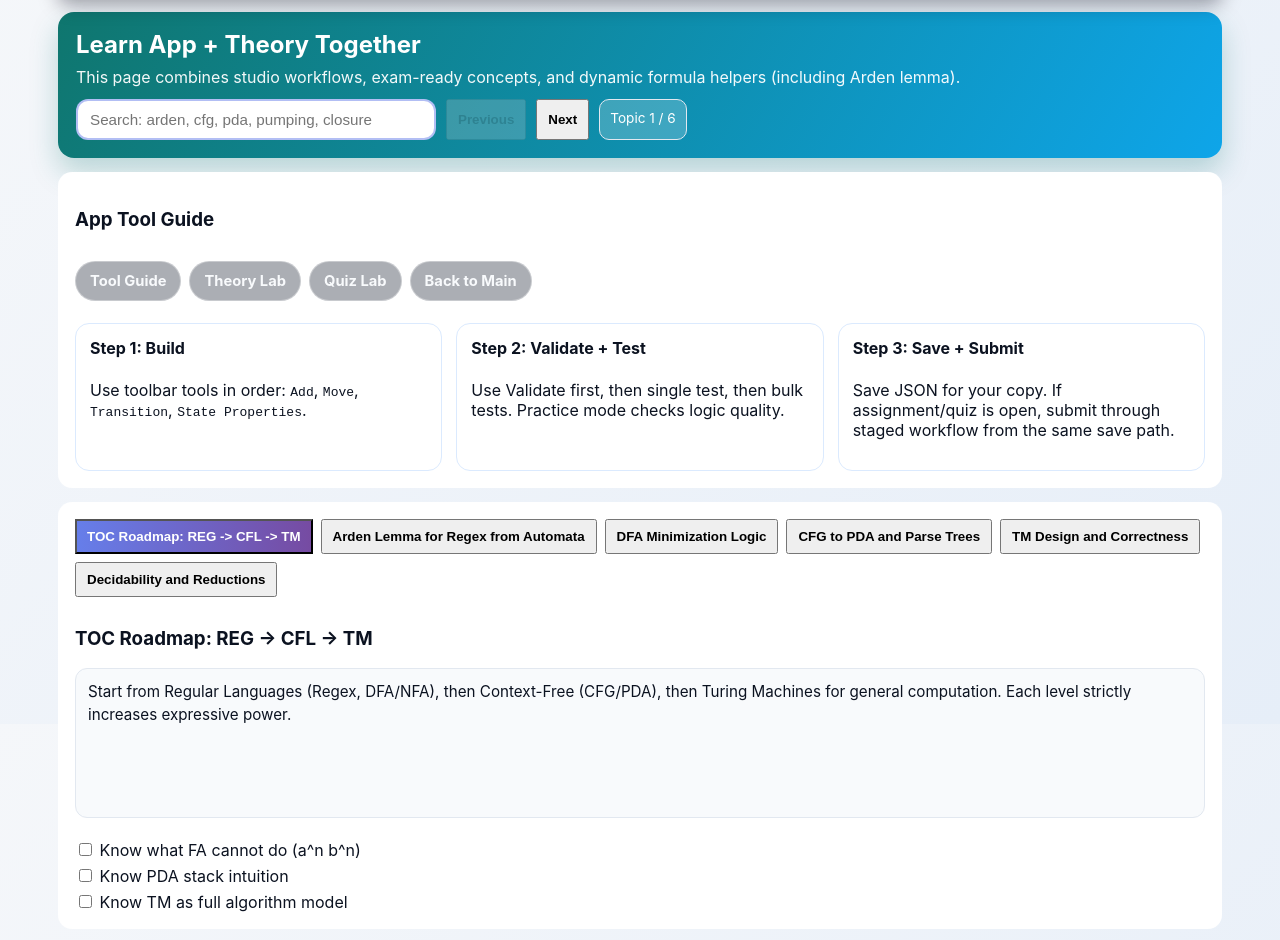
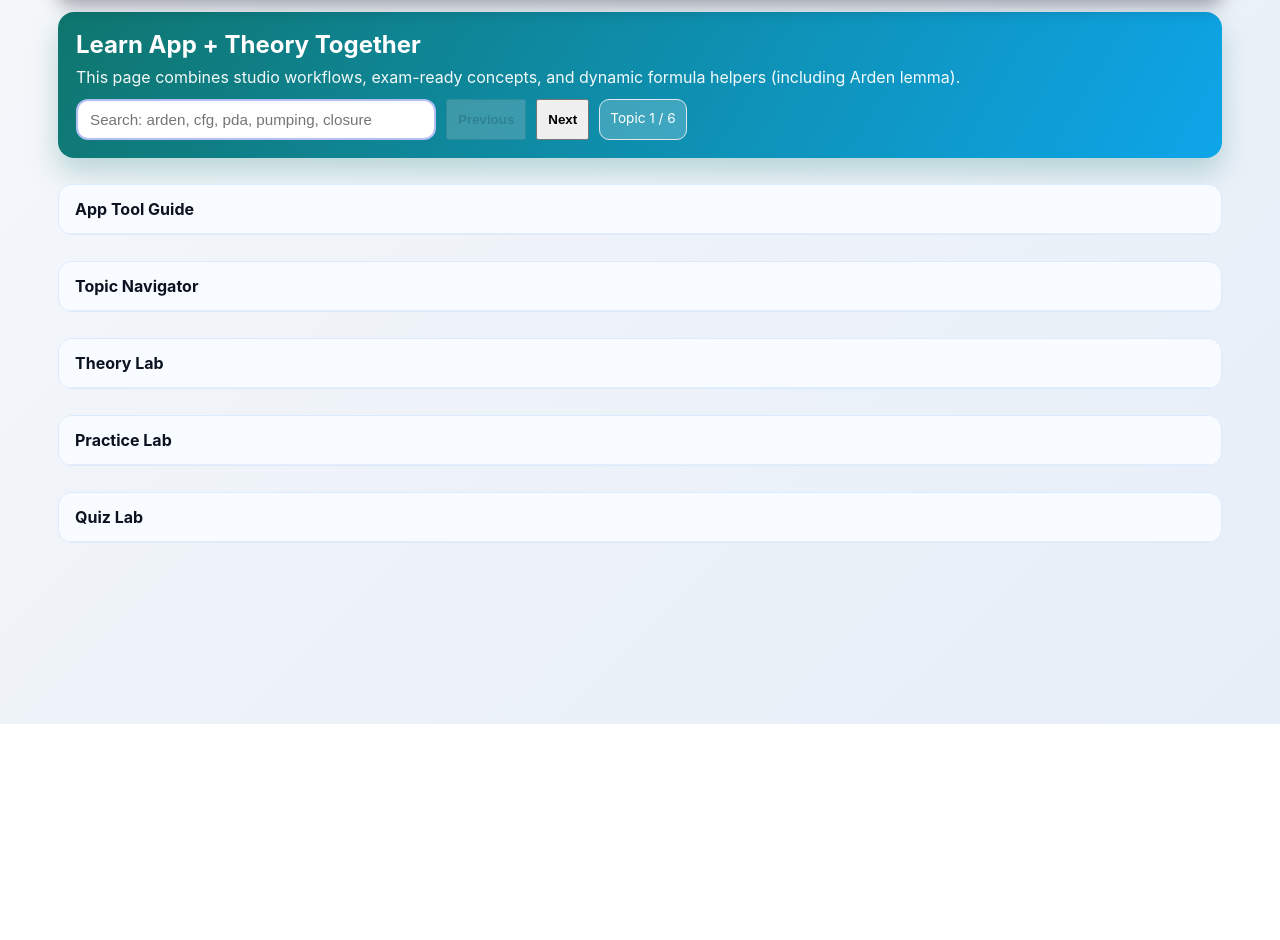
Before and after one commit to shiroonigami23-ui/Toc-Suite, a website: page splash_help.html in a window 1280 px wide. Shown: the part 88-1028 px from the top of the page. After the commit the page ends 812 px from the top, so only its background shows below. Drawn offline with Linux system fonts and the light colour scheme.

Commit message:
Make help page accordion-based with persisted open sections; rename navigation to Back to Menu

```diff
--- a/splash_help.html
+++ b/splash_help.html
@@ -38,13 +38,32 @@
     .quiz-option { display:flex; gap:8px; padding:8px; border-radius:8px; border:1px solid #e2e8f0; }
     .ok { color:#065f46; }
     .bad { color:#b91c1c; }
+    .help-accordion {
+      border: 1px solid #dbeafe;
+      border-radius: 14px;
+      background: #fff;
+      margin-top: 12px;
+      overflow: hidden;
+    }
+    .help-accordion > summary {
+      cursor: pointer;
+      list-style: none;
+      font-weight: 700;
+      padding: 14px 16px;
+      background: #f8fbff;
+      border-bottom: 1px solid #e5edf8;
+    }
+    .help-accordion > summary::-webkit-details-marker { display: none; }
+    .help-accordion-content {
+      padding: 14px;
+    }
   </style>
 </head>
 <body>
   <main class="app-container" style="max-width:1200px;min-height:100dvh;height:auto;">
     <header class="header">
       <h1>TOC Help and Theory Lab</h1>
-      <a href="index.html" class="splash-utility-btn">Back to Splash</a>
+      <a href="index.html" class="splash-utility-btn">Back to Menu</a>
     </header>
 
     <section class="help-hero">
@@ -58,13 +77,14 @@
       </div>
     </section>
 
-    <section class="visualization-panel" id="tool-guide">
-      <h3>App Tool Guide</h3>
+    <details class="help-accordion" id="help-section-tools">
+      <summary>App Tool Guide</summary>
+      <div class="help-accordion-content" id="tool-guide">
         <div class="chip-row" style="margin-bottom:10px;">
           <a href="#tool-guide" class="splash-utility-btn">Tool Guide</a>
           <a href="#theory-lab" class="splash-utility-btn">Theory Lab</a>
           <a href="#quiz-lab" class="splash-utility-btn">Quiz Lab</a>
-        <a href="index.html" class="splash-utility-btn">Back to Main</a>
+          <a href="index.html" class="splash-utility-btn">Back to Menu</a>
         </div>
         <div class="help-grid">
           <div class="theory-card">
@@ -80,15 +100,24 @@
             <p>Save JSON for your copy. If assignment/quiz is open, submit through staged workflow from the same save path.</p>
           </div>
         </div>
-    </section>
+      </div>
+    </details>
 
+    <details class="help-accordion" id="help-section-topics">
+      <summary>Topic Navigator</summary>
+      <div class="help-accordion-content">
         <section class="visualization-panel">
           <div id="topicChips" class="chip-row"></div>
           <h3 id="topicTitle" style="margin-bottom:6px;">Topic</h3>
           <div id="topicBody" class="help-step-content" style="margin-bottom:10px;"></div>
           <div id="topicChecklist" style="display:grid;gap:6px;"></div>
         </section>
+      </div>
+    </details>
 
+    <details class="help-accordion" id="help-section-theory">
+      <summary>Theory Lab</summary>
+      <div class="help-accordion-content">
     <section class="help-grid" id="theory-lab">
       <article class="theory-card">
         <h3 style="margin-top:0;">Arden Lemma Interactive</h3>
@@ -162,7 +191,12 @@
         <div id="lbaOutput" class="integration-status" style="margin-top:8px;">Enter n and move sequence.</div>
       </article>
     </section>
+      </div>
+    </details>
 
+    <details class="help-accordion" id="help-section-practice">
+      <summary>Practice Lab</summary>
+      <div class="help-accordion-content">
     <section class="help-grid">
       <article class="theory-card">
         <h3 style="margin-top:0;">Pumping Lemma Coach</h3>
@@ -191,7 +225,12 @@
         <div id="shortcutOutput" class="integration-status">Waiting for key input...</div>
       </article>
     </section>
+      </div>
+    </details>
 
+    <details class="help-accordion" id="help-section-quiz">
+      <summary>Quiz Lab</summary>
+      <div class="help-accordion-content">
         <section class="visualization-panel" id="quiz-lab">
           <h3>TOC Master Quiz</h3>
           <p id="quizQuestion" style="font-weight:700;">Question</p>
@@ -202,13 +241,16 @@
             <div id="quizScore" class="integration-status" style="margin:0;">Score 0/0</div>
           </div>
         </section>
+      </div>
+    </details>
   </main>
 
   <script>
     const HELP_KEYS = {
       topicIndex: 'tocHelpTopicIndexV2',
       quizCorrect: 'tocHelpQuizCorrectV2',
-      quizTotal: 'tocHelpQuizTotalV2'
+      quizTotal: 'tocHelpQuizTotalV2',
+      openSections: 'tocHelpOpenSectionsV1'
     };
     const safeGet = (k, d='') => { try { return localStorage.getItem(k) ?? d; } catch (_e) { return d; } };
     const safeSet = (k, v) => { try { localStorage.setItem(k, String(v)); } catch (_e) {} };
@@ -493,6 +535,22 @@
     if (topicIndex >= filtered.length) topicIndex = 0;
     renderTopic();
     renderQuiz();
+
+    const sectionIds = ['help-section-tools', 'help-section-topics', 'help-section-theory', 'help-section-practice', 'help-section-quiz'];
+    const safeParse = (raw, fallback) => {
+      try { return JSON.parse(raw); } catch (_e) { return fallback; }
+    };
+    const openState = safeParse(safeGet(HELP_KEYS.openSections, '{}'), {});
+    sectionIds.forEach((id) => {
+      const el = document.getElementById(id);
+      if (!el) return;
+      el.open = Boolean(openState[id]);
+      el.addEventListener('toggle', () => {
+        const next = safeParse(safeGet(HELP_KEYS.openSections, '{}'), {});
+        next[id] = el.open;
+        safeSet(HELP_KEYS.openSections, JSON.stringify(next));
+      });
+    });
   </script>
 </body>
 </html>
```
Also changed, not shown: splash_settings.html (+1 -1 lines). Lines whose indentation alone changed are shown as unchanged.
